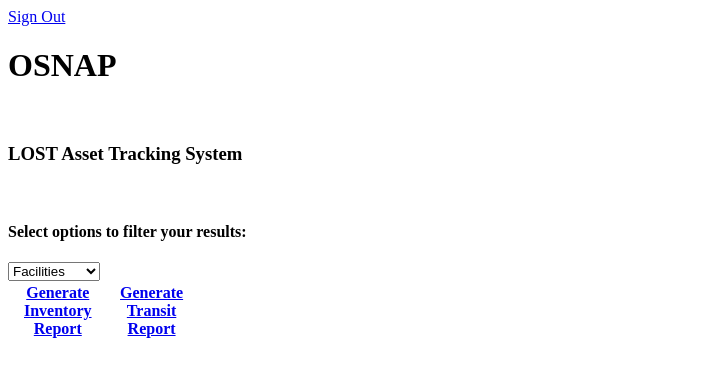
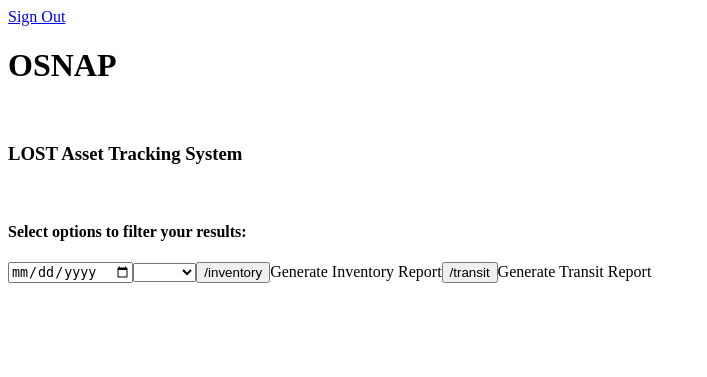
Before and after one commit to tlessman/CIS322, a Flask app: page /filter in a window 1280 px wide. Shown: the top 377 px of the page, without its empty margins (0-707 px from the left). Run offline with Flask 2, Linux system fonts and the light colour scheme; lists and menus that the app fills with data are empty.

Commit message:
adding form data to filter

```diff
--- a/src/templates/filter.html
+++ b/src/templates/filter.html
@@ -1,17 +1,22 @@
 <html>
-
 	<body>
 		<a href="/logout">Sign Out</a>
 		<h1>OSNAP</h1><br>
 		<h3>LOST Asset Tracking System</h3><br>
 		<h4>Select options to filter your results:</h4>
-		<select name="filters">
-			<option value="facility">Facilities</option>
-			<option value="date">Arrival Date</option>
-		</select>
-		<table style="width:15%" name="reports">
-			<tr><th><a href="/inventory">Generate Inventory Report</a></th>
-			<th><a href="/transit">Generate Transit Report</a></th></tr>
-		</table>
+		<form action="" name="filter"><table><tr>
+			<input type="date"/>
+			<select name="facility">
+				<option value=$NULL></option>
+				<option value="f01">DATA1</option>
+				<option value="f02">DATA2</option>
+				<option value="f03">DATA2</option>
+				<option value="f04">DATA4</option>
+				<option value="f05">DATA5</option>
+			</select>
+			<input type="submit" value="/inventory">Generate Inventory Report</input>
+			<input type="submit" value="/transit">Generate Transit Report</input>
+
+		</tr></table></form>
 	</body>
 </html>
```
